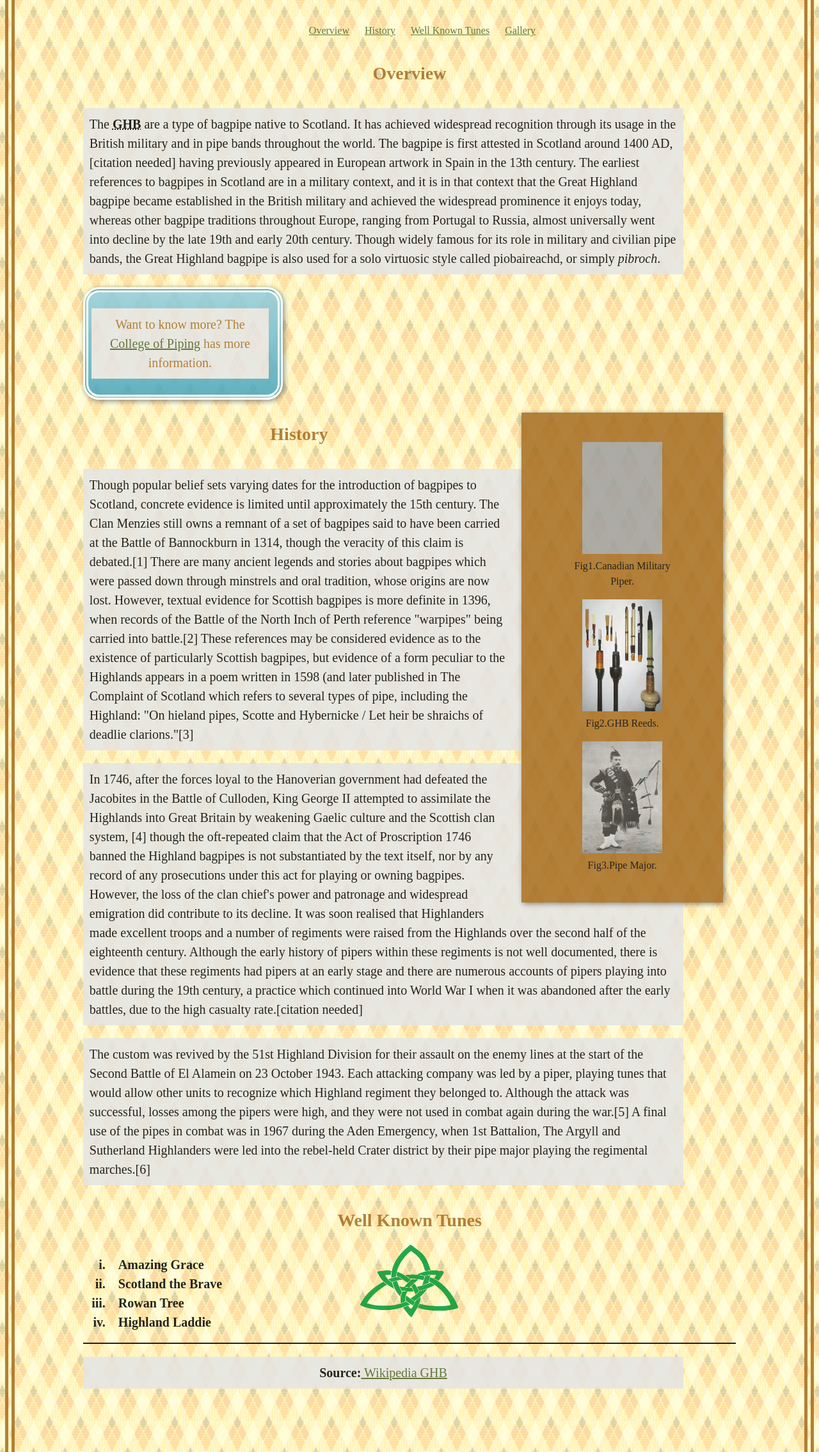
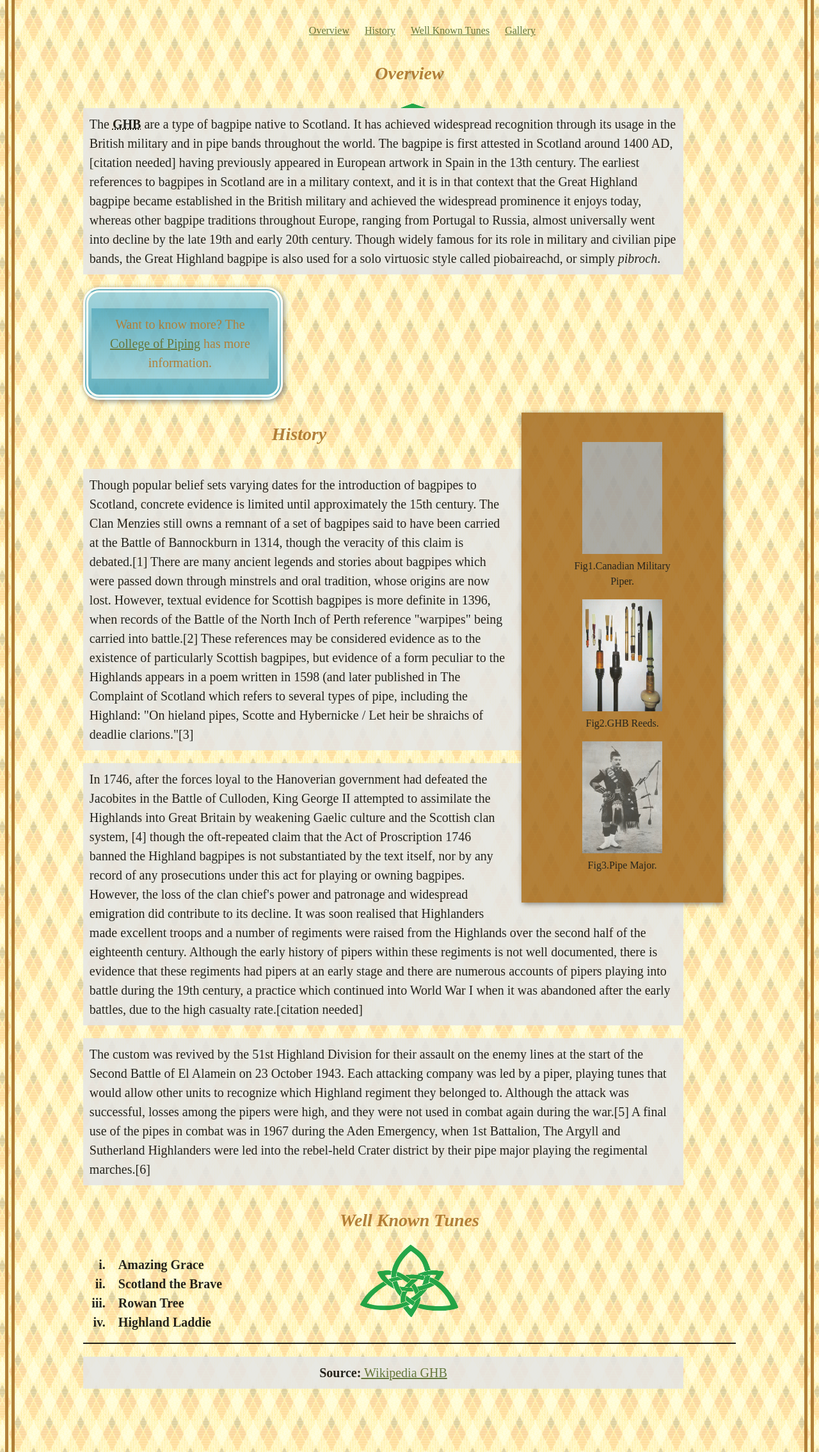
Before and after one commit to dwilcken/dws, a plain HTML site: page project3/index.html in a window 1280 px wide. Shown: the part 290-2560 px from the top of the page at 64% size. Drawn offline with nearby package versions, Linux system fonts and the light colour scheme; grey boxes are pictures that could not be loaded.

Commit message:
Update 19 Oct 1112

```diff
--- a/project3/css/styles.css
+++ b/project3/css/styles.css
@@ -6,7 +6,7 @@
 		opacity: .85;
 		border: 15px double #a56c21;
 		padding: 80px;
-		background-image: url("../images/pattern_129.gif");
+		background-image: url("../Images/pattern_129.gif");
 		background-repeat: repeat;
 		background-position: center;
 		}
@@ -46,6 +46,7 @@
 		color: #a56c21;
 		padding: 10px;
 		text-align:center;
+		font-style: italic;
 		}
 
 /* Paragraphs */
@@ -53,26 +54,26 @@
 		color: #000000;
 		width: 90%;
 		padding: 10px;
-		font-weight: normal;
 		font-size: 1.25em;
 		text-align:left;
 		background-color: #e5e5e5;
+
 		}
 	#overview {
-		background-image: url("../images/celtic.gif");
+		background-image: url("../Images/celtic.gif");
 		background-repeat: no-repeat;
 		background-position: 50% 35%;
 		background-size: 35% 35%;
 		}
 	#tunes {
-		background-image: url("../images/celtic.gif");
+		background-image: url("../Images/celtic.gif");
 		background-repeat: no-repeat;
 		background-position: 50% 75%;
 		background-size: 15% 55%;
 		}
 
 /* Aside area styling */
-	#aside-p {
+	#aside {
 		width: 28%;
 		padding: 5px;
 		border: 8px double #ffffff;
@@ -84,6 +85,8 @@
 	#more {
 		text-align: center;
 		color: #a56c21;
+		/* Permalink - use to edit and share this gradient: http://colorzilla.com/gradient-editor/#93cede+0,75bdd1+41,49a5bf+100;Blue+3D+%235 */
+		background: linear-gradient(to top,  #93cede 0%,#75bdd1 41%,#49a5bf 100%); /* W3C */
 		}
 /* Pseudo Classes*/
 	a:link{
--- a/project3/index.html
+++ b/project3/index.html
@@ -13,12 +13,14 @@
    			</header>
 
    			<section id="nav">
+      			<nav>
       			<ul>
          			<li><a href="#overview">Overview</a></li>
      	 			<li><a href="#history">History</a></li>
     	 			<li><a href="#tunes">Well Known Tunes</a></li>
     	 			<li><a href="#gallery">Gallery</a></li>
       			</ul>
+      			</nav>
 			</section>
 			<section id="overview">
 				<h2><strong>Overview</strong></h2>
@@ -35,25 +37,25 @@
 				civilian pipe bands, the Great Highland bagpipe is also used for a solo virtuosic
 				style called piobaireachd, or simply <em>pibroch</em>.
 				</p>
-				<aside id="aside-p"> <!-- Aside link -->
+			</section>
+			<aside id="aside"> <!-- Aside link -->
 					<p id="more">Want to know more? The <a href="https://www.facebook.com/The-College-of-Piping-1472910749643992/timeline/">
 					College of Piping</a> has more information.</p>
-				</aside>
-			</section>
+			</aside>
 			<section id="gallery">
 				 <!-- Image Gallery -->
 					<figure id="piper">
-						<a href="images/Afghanistan_bagpiper.jpg">
+						<a href="Images/Afghanistan_bagpiper.jpg">
 						<img src="Images/Afghanistan_bagpiper.jpg" width="125" height="175" alt="Afghanistan Bagpiper"></a>
 							<figcaption>Fig1.Canadian Military Piper.</figcaption>
 					</figure>
 					<figure id="reeds">
-						<a href="images/GHBreeds.jpg">
+						<a href="Images/GHBreeds.jpg">
 						<img src="Images/GHBreeds.jpg" width="125" height="175" alt="GHB Reeds"></a>
 							<figcaption>Fig2.GHB Reeds.</figcaption>
 					</figure>
 					<figure id="major">
-						<a href="images/HighlandersPiperMajor.jpg">
+						<a href="Images/HighlandersPiperMajor.jpg">
 						<img src="Images/HighlandersPiperMajor.jpg" width="125" height="175" alt="Pipe Major"></a>
 							<figcaption>Fig3.Pipe Major.</figcaption>
 					</figure>
```
